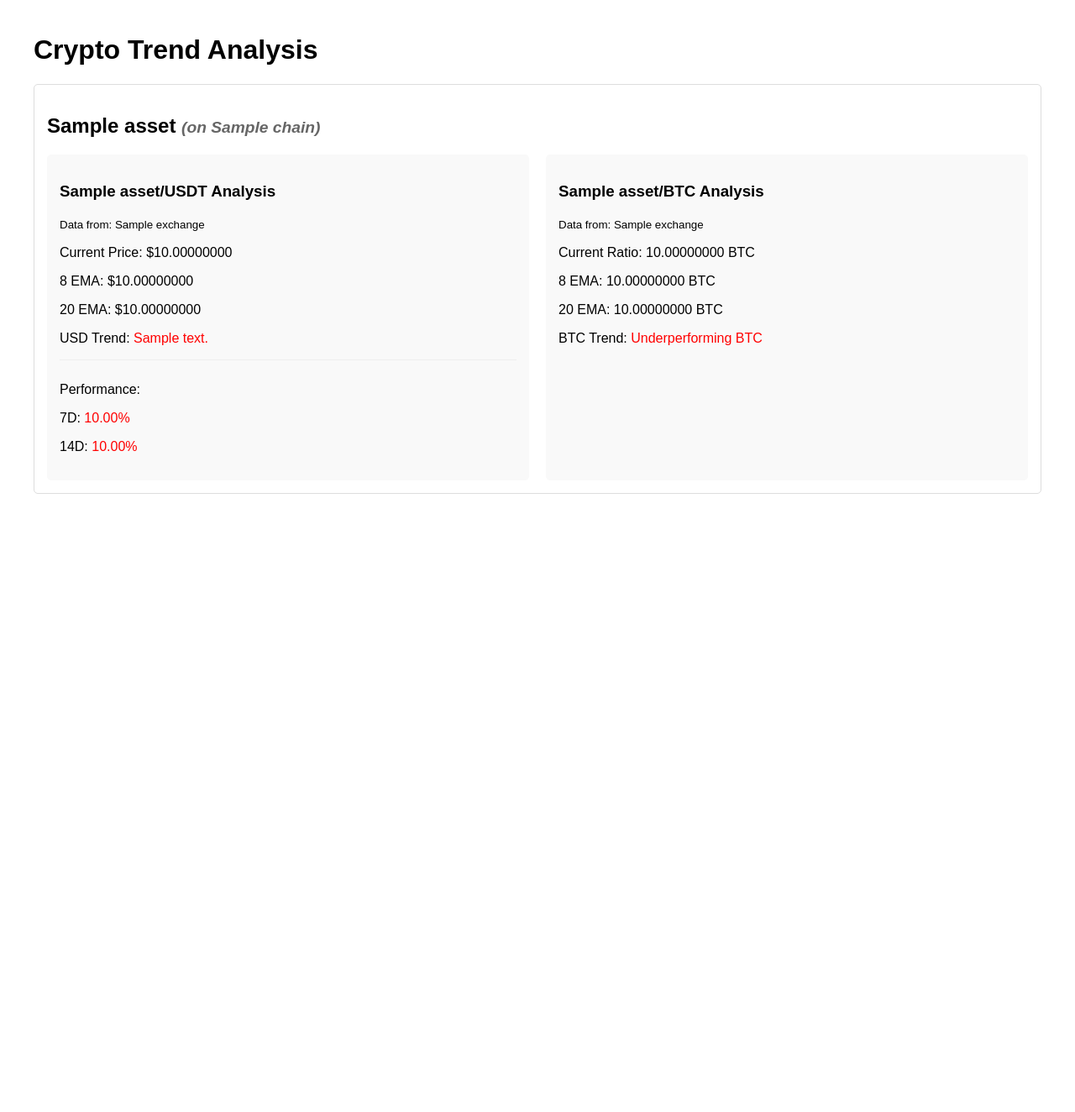
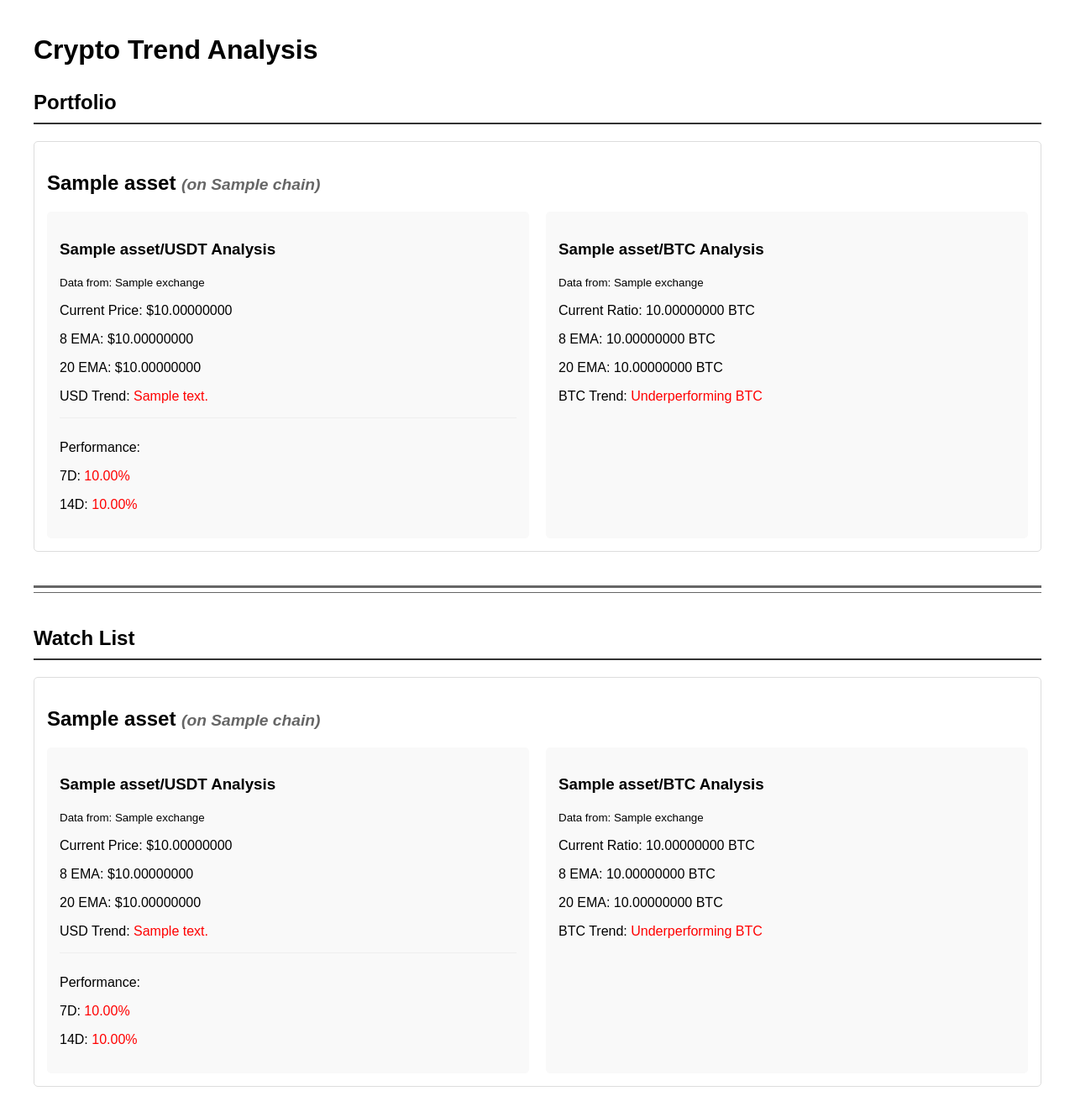
Before and after one commit to 0xTinuviel/trendies, a FastAPI app: template templates/index.html in a window 1280 px wide. Shown: the whole page at 84% size. Before the commit the page ends 588 px from the top, so only its background shows below. Run offline with FastAPI, Linux system fonts and the light colour scheme; the template is opened without the code that fills it: most values are stand-ins (such as "Sample title", 1, 10 or a date in 2020).

Commit message:
add watch list

```diff
--- a/app.py
+++ b/app.py
@@ -33,9 +33,11 @@ def get_btc_price():
 
     return get_cached_data('btc_price', fetch)
 
-def get_exchange_for_asset(base_symbol):
+def get_exchange_for_asset(base_symbol, preferred_exchange=None):
     """Choose appropriate exchange based on the asset"""
-    if base_symbol in ["BTC", "ETH", "SOL"]:
+    if preferred_exchange:
+        return getattr(ccxt, preferred_exchange)()
+    elif base_symbol in ["BTC", "ETH", "SOL"]:
         return ccxt.coinbase()
     elif base_symbol == "BANANA":
         # Try MEXC first, then Gate, then Bitget for BANANA
@@ -86,12 +88,12 @@ def calculate_performance(closes, days):
         pass
     return None
 
-def get_trend_analysis(base_symbol, quote_symbol="USD", chain=None):
+def get_trend_analysis(base_symbol, quote_symbol="USD", chain=None, preferred_exchange=None):
     cache_key = f"{base_symbol}_{quote_symbol}"
 
     def fetch_analysis():
         try:
-            exchange = get_exchange_for_asset(base_symbol)
+            exchange = get_exchange_for_asset(base_symbol, preferred_exchange)
         except Exception as e:
             return {
                 "symbol": f"{base_symbol}/{quote_symbol}",
@@ -200,7 +202,8 @@ def get_trend_analysis(base_symbol, quote_symbol="USD", chain=None):
 
 @app.get("/", response_class=HTMLResponse)
 async def root(request: Request):
-    assets = [
+    # Portfolio assets
+    portfolio_assets = [
         {"symbol": "BTC", "chain": None},
         {"symbol": "ETH", "chain": None},
         {"symbol": "SOL", "chain": None},
@@ -210,27 +213,62 @@ async def root(request: Request):
         {"symbol": "FAI", "chain": "base"}
     ]
 
-    analysis = []
-    for asset in assets:
+    # Watch list assets with specified exchanges
+    watchlist_assets = [
+        {"symbol": "AAVE", "chain": None, "preferred_exchange": "coinbase"},
+        {"symbol": "BNB", "chain": None, "preferred_exchange": "mexc"},
+        {"symbol": "TAO", "chain": None, "preferred_exchange": "coinbase"},
+        {"symbol": "JUP", "chain": None, "preferred_exchange": "mexc"}
+    ]
+
+    # Process portfolio assets
+    portfolio_analysis = []
+    for asset in portfolio_assets:
         if asset["symbol"] == "BTC":
-            usd_analysis = get_trend_analysis(asset["symbol"], "USD", asset["chain"])
-            analysis.append({
+            usdt_analysis = get_trend_analysis(asset["symbol"], "USD", asset["chain"])
+            portfolio_analysis.append({
                 "asset": asset["symbol"],
                 "chain": asset["chain"],
-                "usdt": usd_analysis,  # Keep the key as 'usdt' for template compatibility
+                "usdt": usdt_analysis,
                 "btc": {"symbol": "BTC/BTC", "error": "Same asset"}
             })
         else:
-            usd_analysis = get_trend_analysis(asset["symbol"], "USD", asset["chain"])
+            usdt_analysis = get_trend_analysis(asset["symbol"], "USD", asset["chain"])
             btc_analysis = get_trend_analysis(asset["symbol"], "BTC", asset["chain"])
-            analysis.append({
+            portfolio_analysis.append({
                 "asset": asset["symbol"],
                 "chain": asset["chain"],
-                "usdt": usd_analysis,  # Keep the key as 'usdt' for template compatibility
+                "usdt": usdt_analysis,
                 "btc": btc_analysis
             })
 
+    # Process watchlist assets
+    watchlist_analysis = []
+    for asset in watchlist_assets:
+        usdt_analysis = get_trend_analysis(
+            asset["symbol"],
+            "USD",
+            asset["chain"],
+            preferred_exchange=asset.get("preferred_exchange")
+        )
+        btc_analysis = get_trend_analysis(
+            asset["symbol"],
+            "BTC",
+            asset["chain"],
+            preferred_exchange=asset.get("preferred_exchange")
+        )
+        watchlist_analysis.append({
+            "asset": asset["symbol"],
+            "chain": asset["chain"],
+            "usdt": usdt_analysis,
+            "btc": btc_analysis
+        })
+
     return templates.TemplateResponse(
         "index.html",
-        {"request": request, "analysis": analysis}
+        {
+            "request": request,
+            "portfolio_analysis": portfolio_analysis,
+            "watchlist_analysis": watchlist_analysis
+        }
     )
--- /dev/null
+++ b/templates/asset_template.html
@@ -0,0 +1,64 @@
+<div class="asset">
+    <h2>{{ item.asset }}
+        {% if item.chain %}
+        <span class="chain-info">(on {{ item.chain }})</span>
+        {% endif %}
+    </h2>
+    <div class="analyses">
+        <!-- USDT Analysis -->
+        <div class="analysis">
+            <h3>{{ item.asset }}/USDT Analysis</h3>
+            {% if item.usdt.get('error') %}
+                <p>Error: {{ item.usdt.error }}</p>
+            {% else %}
+                <p><small>Data from: {{ item.usdt.exchange }}</small></p>
+                <p>Current Price: ${{ "%.8f"|format(item.usdt.current_price) }}</p>
+                <p>8 EMA: ${{ "%.8f"|format(item.usdt.ema8) }}</p>
+                <p>20 EMA: ${{ "%.8f"|format(item.usdt.ema20) }}</p>
+                <p>USD Trend: <span class="{{ 'uptrend' if item.usdt.is_uptrend else 'downtrend' }}">
+                    {{ item.usdt.trend_text }}
+                </span></p>
+
+                <!-- Performance section -->
+                <div class="performance">
+                    <p>Performance:</p>
+                    {% if item.usdt.perf_7d is not none %}
+                        <p>7D: <span class="{{ 'positive' if item.usdt.perf_7d >= 0 else 'negative' }}">
+                            {{ "%.2f"|format(item.usdt.perf_7d) }}%
+                        </span></p>
+                    {% else %}
+                        <p>7D: <span>N/A</span></p>
+                    {% endif %}
+
+                    {% if item.usdt.perf_14d is not none %}
+                        <p>14D: <span class="{{ 'positive' if item.usdt.perf_14d >= 0 else 'negative' }}">
+                            {{ "%.2f"|format(item.usdt.perf_14d) }}%
+                        </span></p>
+                    {% else %}
+                        <p>14D: <span>N/A</span></p>
+                    {% endif %}
+                </div>
+            {% endif %}
+        </div>
+
+        <!-- BTC Analysis -->
+        <div class="analysis">
+            <h3>{{ item.asset }}/BTC Analysis</h3>
+            {% if item.btc.get('error') %}
+                <p>Error: {{ item.btc.error }}</p>
+            {% else %}
+                <p><small>Data from: {{ item.btc.exchange }}
+                {% if item.btc.is_calculated %}
+                    (calculated from USDT pairs)
+                {% endif %}
+                </small></p>
+                <p>Current Ratio: {{ "%.8f"|format(item.btc.current_price) }} BTC</p>
+                <p>8 EMA: {{ "%.8f"|format(item.btc.ema8) }} BTC</p>
+                <p>20 EMA: {{ "%.8f"|format(item.btc.ema20) }} BTC</p>
+                <p>BTC Trend: <span class="{{ 'uptrend' if item.btc.is_uptrend else 'downtrend' }}">
+                    {{ "Outperforming BTC" if item.btc.is_uptrend else "Underperforming BTC" }}
+                </span></p>
+            {% endif %}
+        </div>
+    </div>
+</div>
--- a/templates/index.html
+++ b/templates/index.html
@@ -1,13 +1,31 @@
 <!DOCTYPE html>
 <html>
 <head>
-    <title>Crypto EMA Trend Analysis</title>
+    <title>Crypto Trend Analysis</title>
     <style>
         body {
             font-family: Arial, sans-serif;
             max-width: 1200px;
             margin: 0 auto;
             padding: 20px;
+        }
+        .section-title {
+            font-size: 24px;
+            font-weight: bold;
+            margin: 30px 0 20px 0;
+            padding-bottom: 10px;
+            border-bottom: 2px solid #333;
+        }
+        .divider {
+            margin: 40px 0;
+            border-top: 3px solid #666;
+            position: relative;
+        }
+        .divider::after {
+            content: '';
+            display: block;
+            margin-top: 5px;
+            border-top: 1px solid #666;
         }
         .asset {
             border: 1px solid #ddd;
@@ -45,71 +63,22 @@
 </head>
 <body>
     <h1>Crypto Trend Analysis</h1>
-    {% for item in analysis %}
-    <div class="asset">
-        <h2>{{ item.asset }}
-            {% if item.chain %}
-            <span class="chain-info">(on {{ item.chain }})</span>
-            {% endif %}
-        </h2>
-        <div class="analyses">
-            <!-- USDT Analysis -->
-            <div class="analysis">
-                <h3>{{ item.asset }}/USDT Analysis</h3>
-                {% if item.usdt.get('error') %}
-                    <p>Error: {{ item.usdt.error }}</p>
-                {% else %}
-                    <p><small>Data from: {{ item.usdt.exchange }}</small></p>
-                    <p>Current Price: ${{ "%.8f"|format(item.usdt.current_price) }}</p>
-                    <p>8 EMA: ${{ "%.8f"|format(item.usdt.ema8) }}</p>
-                    <p>20 EMA: ${{ "%.8f"|format(item.usdt.ema20) }}</p>
-                    <p>USD Trend: <span class="{{ 'uptrend' if item.usdt.is_uptrend else 'downtrend' }}">
-                        {{ item.usdt.trend_text }}
-                    </span></p>
 
-                    <!-- Performance section -->
-                    <div class="performance">
-                        <p>Performance:</p>
-                        {% if item.usdt.perf_7d is not none %}
-                            <p>7D: <span class="{{ 'positive' if item.usdt.perf_7d >= 0 else 'negative' }}">
-                                {{ "%.2f"|format(item.usdt.perf_7d) }}%
-                            </span></p>
-                        {% else %}
-                            <p>7D: <span>N/A</span></p>
-                        {% endif %}
+    <!-- Portfolio Section -->
+    <div class="section-title">Portfolio</div>
+    {% for item in portfolio_analysis %}
+        <!-- Existing asset template -->
+        {% include "asset_template.html" %}
+    {% endfor %}
 
-                        {% if item.usdt.perf_14d is not none %}
-                            <p>14D: <span class="{{ 'positive' if item.usdt.perf_14d >= 0 else 'negative' }}">
-                                {{ "%.2f"|format(item.usdt.perf_14d) }}%
-                            </span></p>
-                        {% else %}
-                            <p>14D: <span>N/A</span></p>
-                        {% endif %}
-                    </div>
-                {% endif %}
-            </div>
+    <!-- Divider -->
+    <div class="divider"></div>
 
-            <!-- BTC Analysis -->
-            <div class="analysis">
-                <h3>{{ item.asset }}/BTC Analysis</h3>
-                {% if item.btc.get('error') %}
-                    <p>Error: {{ item.btc.error }}</p>
-                {% else %}
-                    <p><small>Data from: {{ item.btc.exchange }}
-                    {% if item.btc.is_calculated %}
-                        (calculated from USDT pairs)
-                    {% endif %}
-                    </small></p>
-                    <p>Current Ratio: {{ "%.8f"|format(item.btc.current_price) }} BTC</p>
-                    <p>8 EMA: {{ "%.8f"|format(item.btc.ema8) }} BTC</p>
-                    <p>20 EMA: {{ "%.8f"|format(item.btc.ema20) }} BTC</p>
-                    <p>BTC Trend: <span class="{{ 'uptrend' if item.btc.is_uptrend else 'downtrend' }}">
-                        {{ "Outperforming BTC" if item.btc.is_uptrend else "Underperforming BTC" }}
-                    </span></p>
-                {% endif %}
-            </div>
-        </div>
-    </div>
+    <!-- Watch List Section -->
+    <div class="section-title">Watch List</div>
+    {% for item in watchlist_analysis %}
+        <!-- Existing asset template -->
+        {% include "asset_template.html" %}
     {% endfor %}
 </body>
 </html>
```
